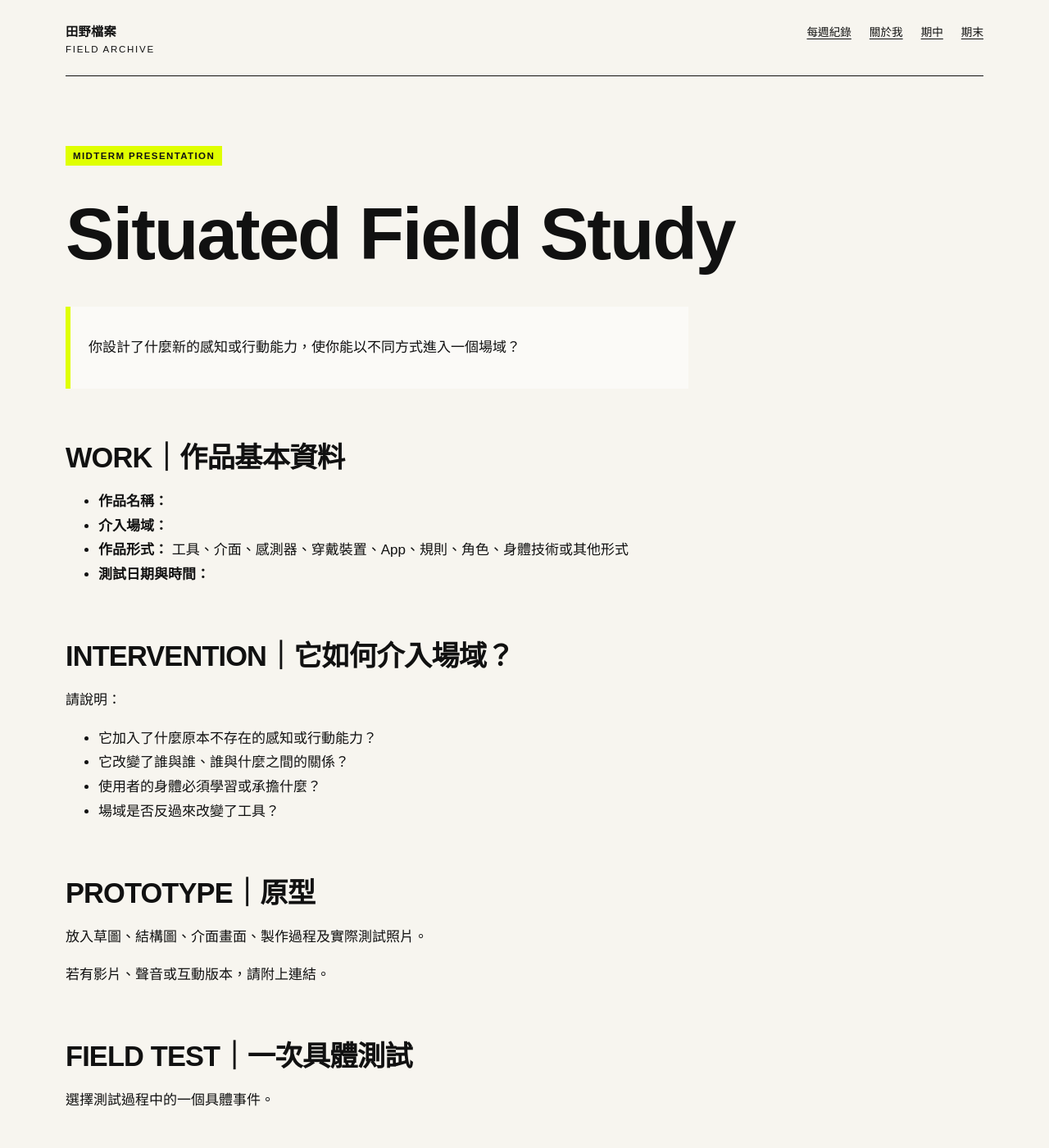
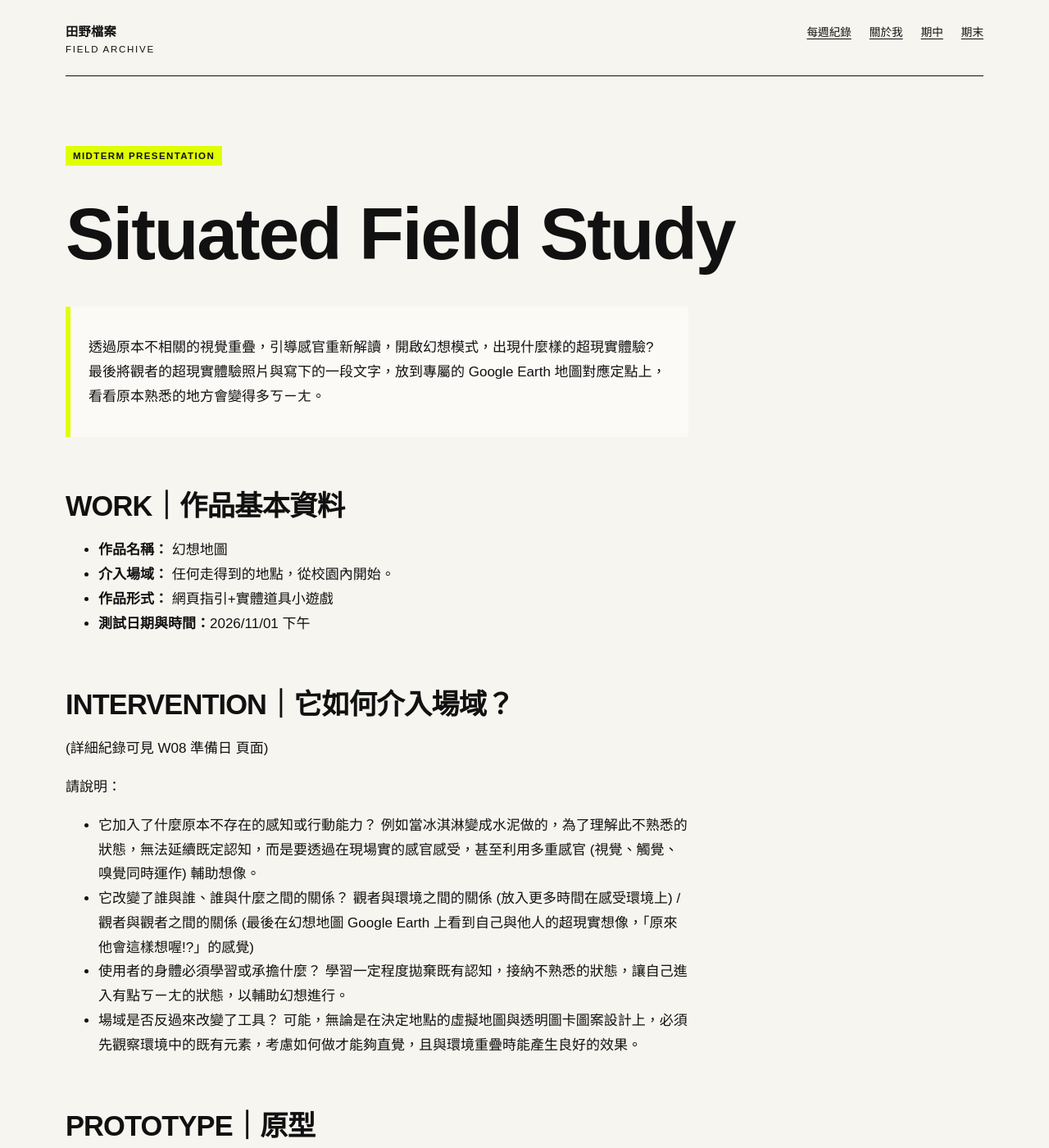
Before and after one commit to ivyjih/fieldworkarchive, a Jekyll site: the page built from weeks/week-09.md, in a window 1280 px wide and 1400 px high. Shown: the whole window at 82% size. Built offline with Jekyll 4.4.1, drawn with Linux system fonts in a browser that asks for light colours; some of the changed text lies outside the part shown.

Commit message:
Update week-09.md

```diff
--- a/weeks/week-09.md
+++ b/weeks/week-09.md
@@ -7,31 +7,46 @@ permalink: /weeks/week-09/
 
 # Situated Field Study
 
-> 你設計了什麼新的感知或行動能力，使你能以不同方式進入一個場域？
+> 透過原本不相關的視覺重疊，引導感官重新解讀，開啟幻想模式，出現什麼樣的超現實體驗? 最後將觀者的超現實體驗照片與寫下的一段文字，放到專屬的 Google Earth 地圖對應定點上，看看原本熟悉的地方會變得多ㄎㄧㄤ。
 
 ## WORK｜作品基本資料
 
-* **作品名稱：**
-* **介入場域：**
+* **作品名稱：** 幻想地圖
+* **介入場域：** 任何走得到的地點，從校園內開始。
 * **作品形式：**
-  工具、介面、感測器、穿戴裝置、App、規則、角色、身體技術或其他形式
-* **測試日期與時間：**
+  網頁指引+實體道具小遊戲
+* **測試日期與時間：**2026/11/01 下午
 
 
 ## INTERVENTION｜它如何介入場域？
 
+(詳細紀錄可見 W08 準備日 頁面)
+
 請說明：
 
 * 它加入了什麼原本不存在的感知或行動能力？
+  例如當冰淇淋變成水泥做的，為了理解此不熟悉的狀態，無法延續既定認知，而是要透過在現場實的感官感受，甚至利用多重感官 (視覺、觸覺、嗅覺同時運作) 輔助想像。
 * 它改變了誰與誰、誰與什麼之間的關係？
+  觀者與環境之間的關係 (放入更多時間在感受環境上) / 觀者與觀者之間的關係 (最後在幻想地圖 Google Earth 上看到自己與他人的超現實想像，「原來他會這樣想喔!?」的感覺)
 * 使用者的身體必須學習或承擔什麼？
+  學習一定程度拋棄既有認知，接納不熟悉的狀態，讓自己進入有點ㄎㄧㄤ的狀態，以輔助幻想進行。
 * 場域是否反過來改變了工具？
+  可能，無論是在決定地點的虛擬地圖與透明圖卡圖案設計上，必須先觀察環境中的既有元素，考慮如何做才能夠直覺，且與環境重疊時能產生良好的效果。
 
 ## PROTOTYPE｜原型
 
-放入草圖、結構圖、介面畫面、製作過程及實際測試照片。
+1. 虛擬地圖草稿繪製
 
-若有影片、聲音或互動版本，請附上連結。
+
+2. 透明圖卡材質測試
+![床]({{ '/assets/images/test011102.jpg' | relative_url }})
+
+![門]({{ '/assets/images/test021102.jpg' | relative_url }})
+
+![梯]({{ '/assets/images/test031102.jpg' | relative_url }})
+
+![冰]({{ '/assets/images/test041102.jpg' | relative_url }})
+
 
 ## FIELD TEST｜一次具體測試
 
@@ -40,7 +55,7 @@ permalink: /weeks/week-09/
 ## ILLUMINATES / OBSCURES｜照亮與遮蔽
 
 | 這個工具使什麼變得可感知？ | 它同時讓什麼消失或變得不重要？ |
-| ------------- | --------------- |
-|               |                 |
-|               |                 |
-|               |                 |
+| ------------------------ | -------------------------- |
+|        新的可能性         |          既有認知           |
+|          超現實           |            現實             |
+|      細微的材質感知       |         真實地點功能          |
```
